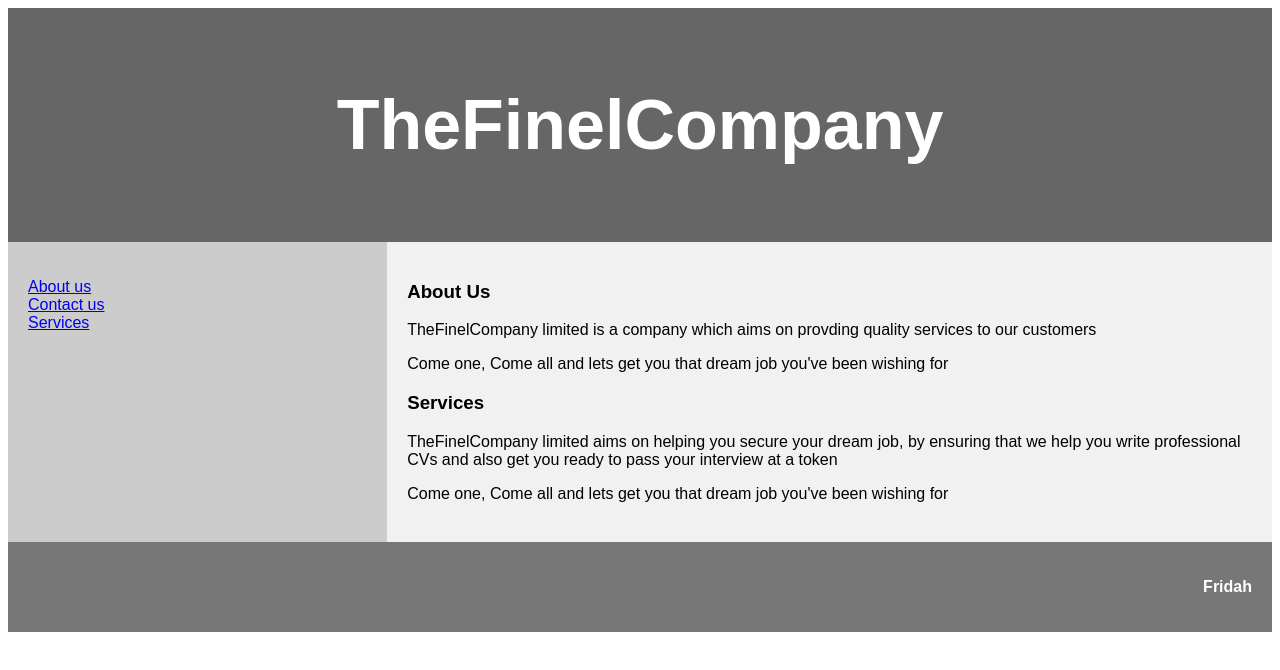
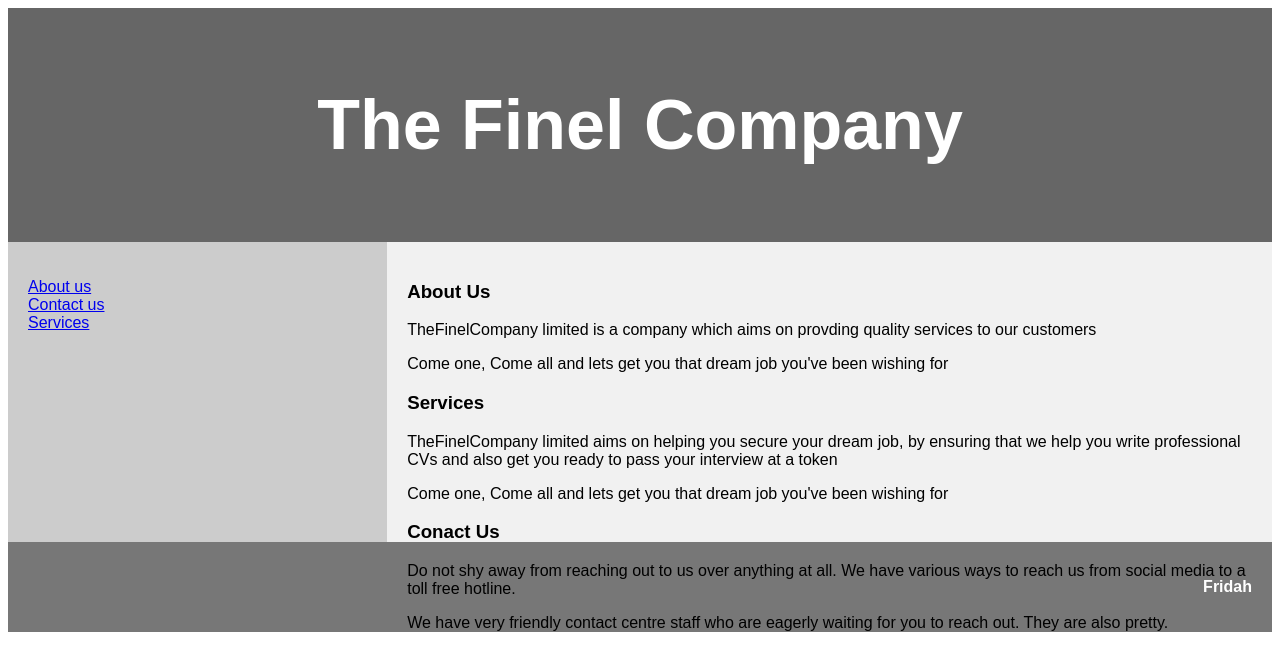
Before and after one commit to fridahmbithe/TheFinelCompany, a plain HTML site: page index.html in a window 1280 px wide. Drawn offline with Linux system fonts and the light colour scheme.

Commit message:
added contact us in home page

```diff
--- a/index.html
+++ b/index.html
@@ -6,7 +6,7 @@
  </head>
  <body>
     <header>
-         <h1>TheFinelCompany</h1>
+         <h1>The Finel Company</h1>
     </header>
     <section>
         <nav>
@@ -26,6 +26,10 @@
             <p>TheFinelCompany limited aims on helping you secure your dream job, by ensuring that we help you write professional CVs and also get you ready to pass your interview at a token</p>
             <p>Come one, Come all and lets get you that dream job you've been wishing for</p>
 
+            <h1>Conact Us</h1>
+            <p>Do not shy away from reaching out to us over anything at all. We have various ways to reach us from social media to a toll free hotline.</p>
+            <p>We have very friendly contact centre staff who are eagerly waiting for you to reach out. They are also pretty.</p>
+
 
         </article>
 
```
